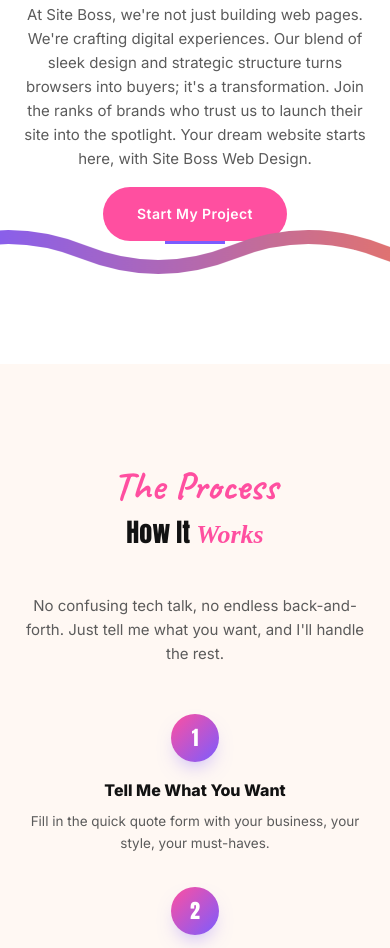
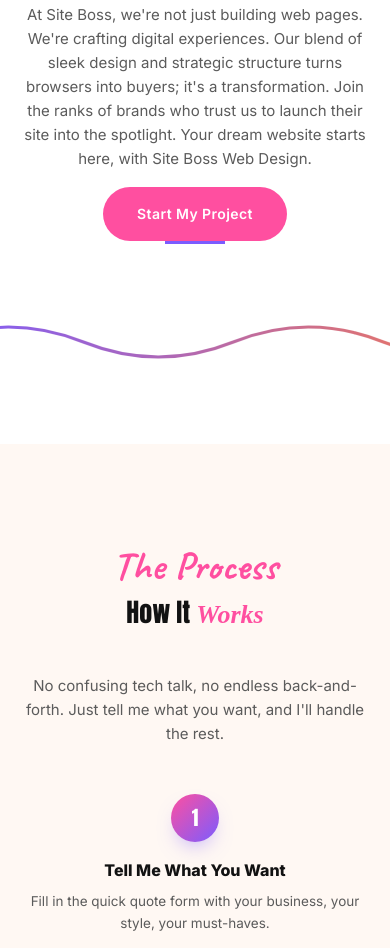
Before and after one commit to Christel-bee/site-boss-website, a plain HTML site: page index.html in a window 390 px wide. Shown: the part 1354-2302 px from the top of the page. Drawn offline with Linux system fonts and the light colour scheme; a web font is replaced by a local one.

Commit message:
Revert "Make the wave divider thicker and overlap the intro video"
This reverts commit c7d09f31c7a81ad1dbb6d6116e8679e37ac9a43c.

```diff
--- a/index.html
+++ b/index.html
@@ -84,14 +84,14 @@
 
   <div class="wave-divider" aria-hidden="true">
     <div class="wave-track">
-      <svg viewBox="0 0 1200 80" preserveAspectRatio="none" class="wave-svg">
-        <path d="M0,40 Q75,10 150,40 T300,40 T450,40 T600,40 T750,40 T900,40 T1050,40 T1200,40" fill="none" stroke="url(#waveGradient)" stroke-width="14" stroke-linecap="round"/>
+      <svg viewBox="0 0 1200 60" preserveAspectRatio="none" class="wave-svg">
+        <path d="M0,30 Q75,0 150,30 T300,30 T450,30 T600,30 T750,30 T900,30 T1050,30 T1200,30" fill="none" stroke="url(#waveGradient)" stroke-width="3" stroke-linecap="round"/>
       </svg>
-      <svg viewBox="0 0 1200 80" preserveAspectRatio="none" class="wave-svg">
-        <path d="M0,40 Q75,10 150,40 T300,40 T450,40 T600,40 T750,40 T900,40 T1050,40 T1200,40" fill="none" stroke="url(#waveGradient)" stroke-width="14" stroke-linecap="round"/>
+      <svg viewBox="0 0 1200 60" preserveAspectRatio="none" class="wave-svg">
+        <path d="M0,30 Q75,0 150,30 T300,30 T450,30 T600,30 T750,30 T900,30 T1050,30 T1200,30" fill="none" stroke="url(#waveGradient)" stroke-width="3" stroke-linecap="round"/>
       </svg>
-      <svg viewBox="0 0 1200 80" preserveAspectRatio="none" class="wave-svg">
-        <path d="M0,40 Q75,10 150,40 T300,40 T450,40 T600,40 T750,40 T900,40 T1050,40 T1200,40" fill="none" stroke="url(#waveGradient)" stroke-width="14" stroke-linecap="round"/>
+      <svg viewBox="0 0 1200 60" preserveAspectRatio="none" class="wave-svg">
+        <path d="M0,30 Q75,0 150,30 T300,30 T450,30 T600,30 T750,30 T900,30 T1050,30 T1200,30" fill="none" stroke="url(#waveGradient)" stroke-width="3" stroke-linecap="round"/>
       </svg>
     </div>
   </div>
--- a/styles.css
+++ b/styles.css
@@ -320,13 +320,10 @@ a { color: inherit; }
 }
 
 .wave-divider {
-  position: relative;
-  z-index: 2;
   width: 100%;
   overflow: hidden;
-  margin-top: -130px;
+  margin-top: 40px;
   line-height: 0;
-  pointer-events: none;
 }
 
 .wave-track {
@@ -335,7 +332,7 @@ a { color: inherit; }
   animation: waveScroll 9s linear infinite;
 }
 
-.wave-svg { width: 1200px; height: 80px; flex-shrink: 0; }
+.wave-svg { width: 1200px; height: 60px; flex-shrink: 0; }
 
 @keyframes waveScroll {
   from { transform: translateX(0); }
@@ -923,7 +920,6 @@ a { color: inherit; }
   .intro-copy-col { text-align: center; }
   .intro-copy-col .rule { margin-left: auto; margin-right: auto; }
   .intro-copy { text-align: center; }
-  .wave-divider { margin-top: -60px; }
   .platform-cards { flex-direction: column; align-items: center; }
   .platform-card {
     width: 100%;
```
